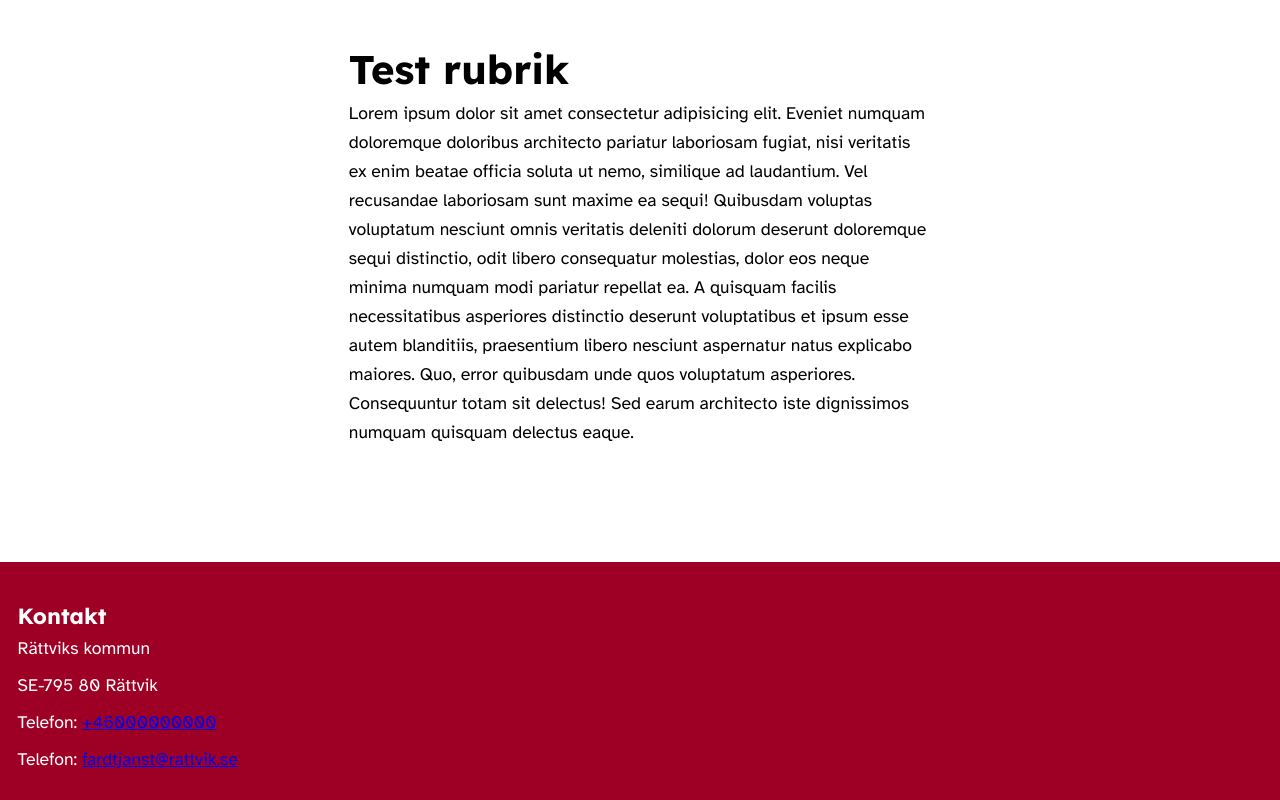
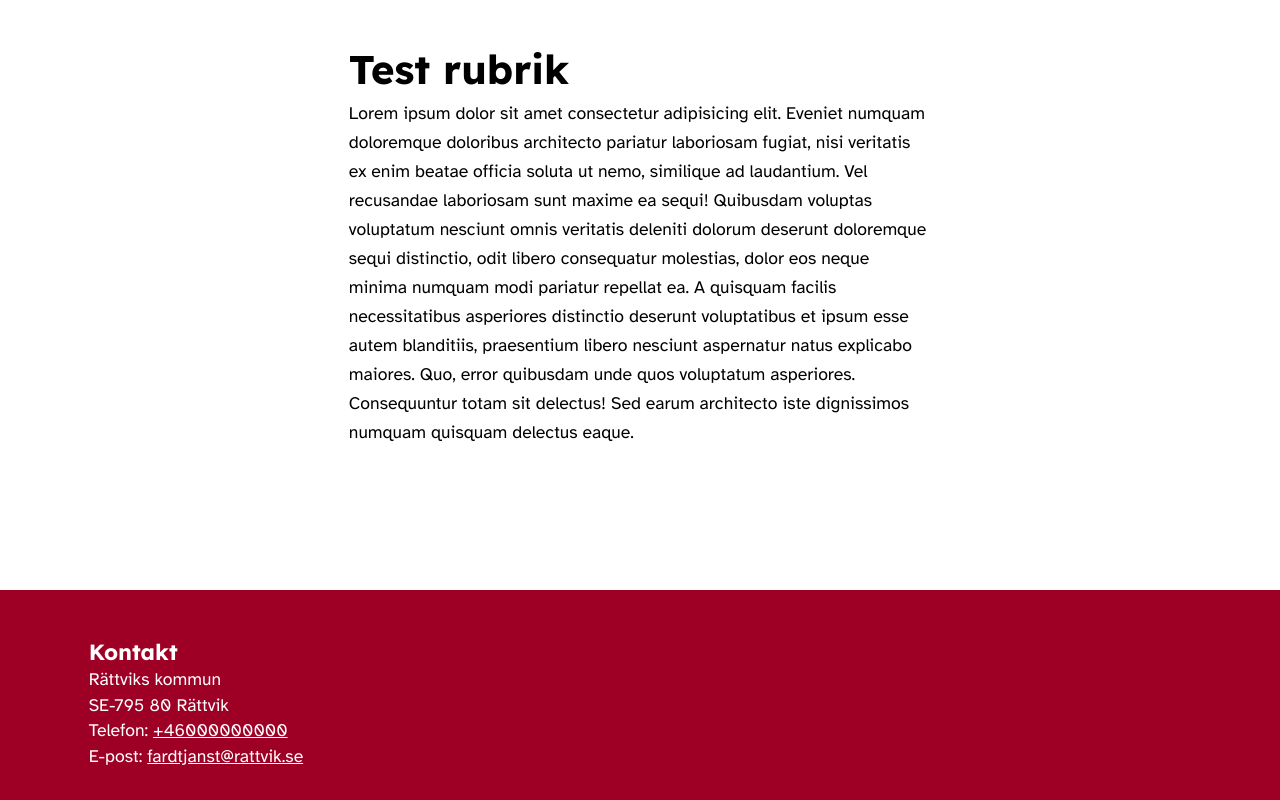
Before and after one commit to bayville/DT068G---Projekt, a plain HTML site: page index.html in a window 1280 px wide. Drawn offline with Linux system fonts and the light colour scheme.

Commit message:
Lincolor + line-heigt footer Changes to be committed: modified:   css/style.css modified:   index.html

```diff
--- a/css/style.css
+++ b/css/style.css
@@ -74,4 +74,9 @@ footer{
     padding: 1em;
     margin-top: auto;
     color: var(--text-color--accent);
+    line-height: 1;
 }
+
+footer a{
+    color: var(--text-color--accent);
+}
--- a/index.html
+++ b/index.html
@@ -20,13 +20,15 @@
         </div>
     </main>
     <footer>
-        <article class="footer-contact">
-            <h3>Kontakt</h3>
-                <p>Rättviks kommun</p>
-                <p>SE-795 80 Rättvik</p>
-                <p>Telefon: <a href="tel:+46000000000">+46000000000</a></p>
-                <p>Telefon: <a href="mailto:fardtjanst@rattvik.se">fardtjanst@rattvik.se</a></p>
-        </article>
+        <div class="container--l">
+            <div class="footer-contact">
+                <h3>Kontakt</h3>
+                    <p>Rättviks kommun</p>
+                    <p>SE-795 80 Rättvik</p>
+                    <p>Telefon: <a href="tel:+46000000000">+46000000000</a></p>
+                    <p>E-post: <a href="mailto:fardtjanst@rattvik.se">fardtjanst@rattvik.se</a></p>
+            </div>
+        </div>
     </footer>
 </body>
 </html>
```
